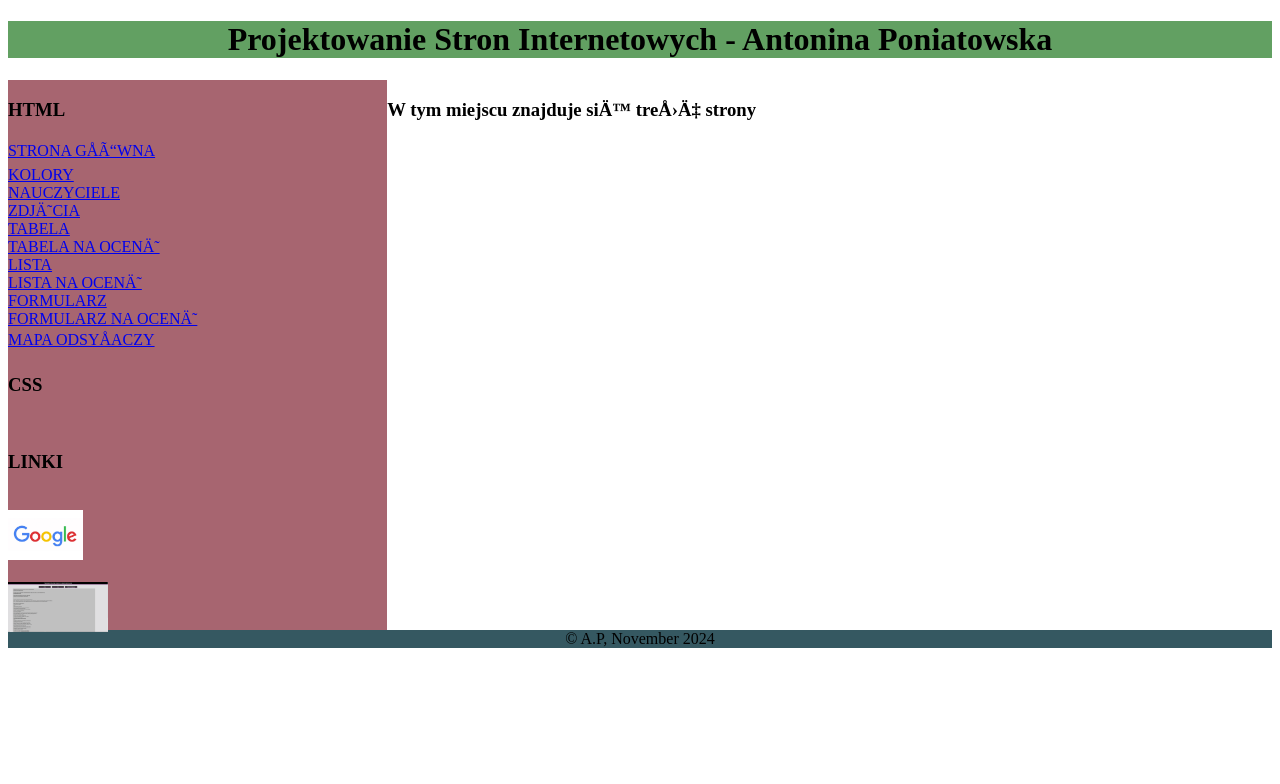
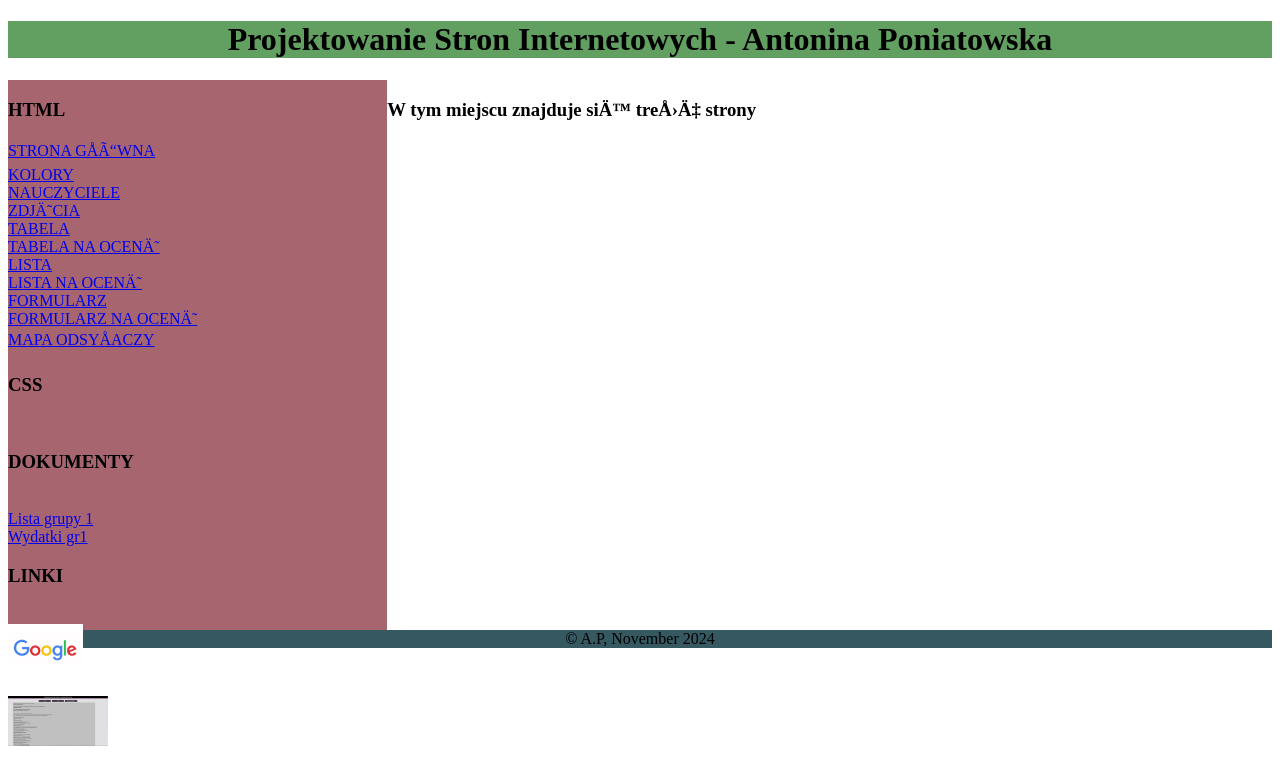
Before and after one commit to poniatowska/poniatowska.github.io, a plain HTML site: page index.html in a window 1280 px wide. Drawn offline with Linux system fonts and the light colour scheme.

Commit message:
Update index.html

```diff
--- a/index.html
+++ b/index.html
@@ -23,6 +23,9 @@
 	  	<a href="formularz_na_ocene_antonina_poniatowska.html"> FORMULARZ NA OCENĘ </a> <br/>
 		<a href="formularz.html"> MAPA ODSYŁACZY </a> <br/>
 	<h3> CSS</h3><br/>
+	<h3> DOKUMENTY</h3><br/>
+		<a href="doc/2cgrupaI.docx" target="new"> Lista grupy 1 </a> <br />
+		<a href="doc/wydatki2cgrI.xlsx" target="new"> Wydatki gr1 </a> <br />
 	<h3> LINKI</h3><br/>
 		<a href="http://www.google.com" target="new"><img height="50px" weight="50px" src="foty/google.jpg" /> </a> <br/> <br/>
 		<a href="https://tsi-pai.cba.pl/" target="new"><img height="50px" weight="50px" src="foty/psi_srceen.png" /> </a> <br/> <br/>
```
